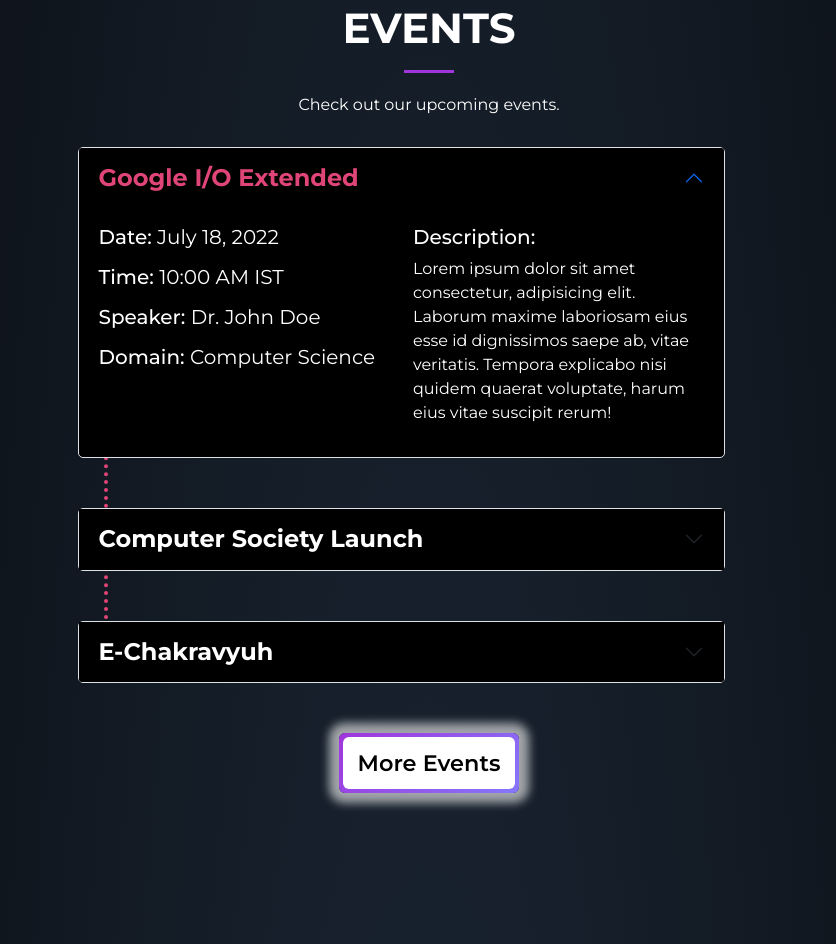
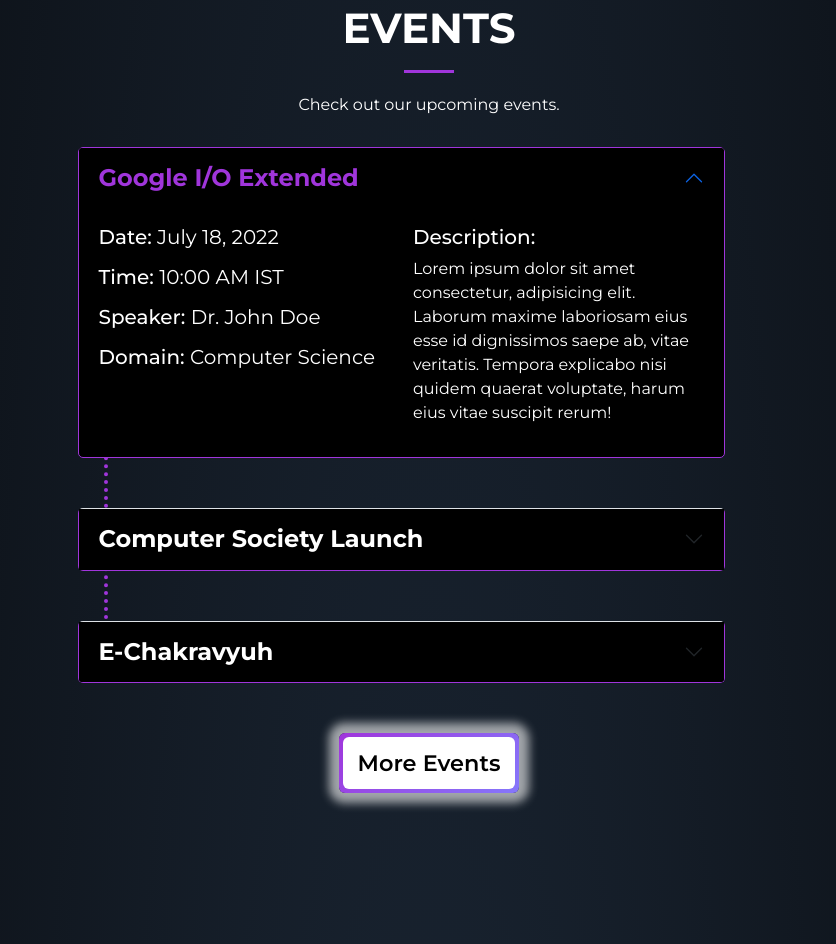
Before and after one commit to lakshchawla/tac, a plain HTML site: page public/index.html in a window 1280 px wide. Shown: the part 2981-3925 px from the top of the page, without its empty margins (211-1047 px from the left). Drawn offline with nearby package versions, Linux system fonts and the light colour scheme.

Commit message:
Update style.css

```diff
--- a/public/assets/css/style.css
+++ b/public/assets/css/style.css
@@ -848,7 +848,7 @@ button.accordion-button:focus {
 }
 
 button.accordion-button:not(.collapsed) {
-    color: #e04577;
+    color: #a035db;
     background-color: #000;
 }
 
@@ -861,7 +861,7 @@ button.accordion-button:not(.collapsed) {
 }
 
 .accordion-Border {
-    border: 1px solid #dee2e6;
+    border: 1px solid #a035db;
 }
 
 .accordion-item:not(:first-of-type) {
@@ -869,7 +869,7 @@ button.accordion-button:not(.collapsed) {
 }
 
 .accordion {
-    border-left: 4px dotted #e04577;
+    border-left: 4px dotted #a035db;
 }
 
 
```
